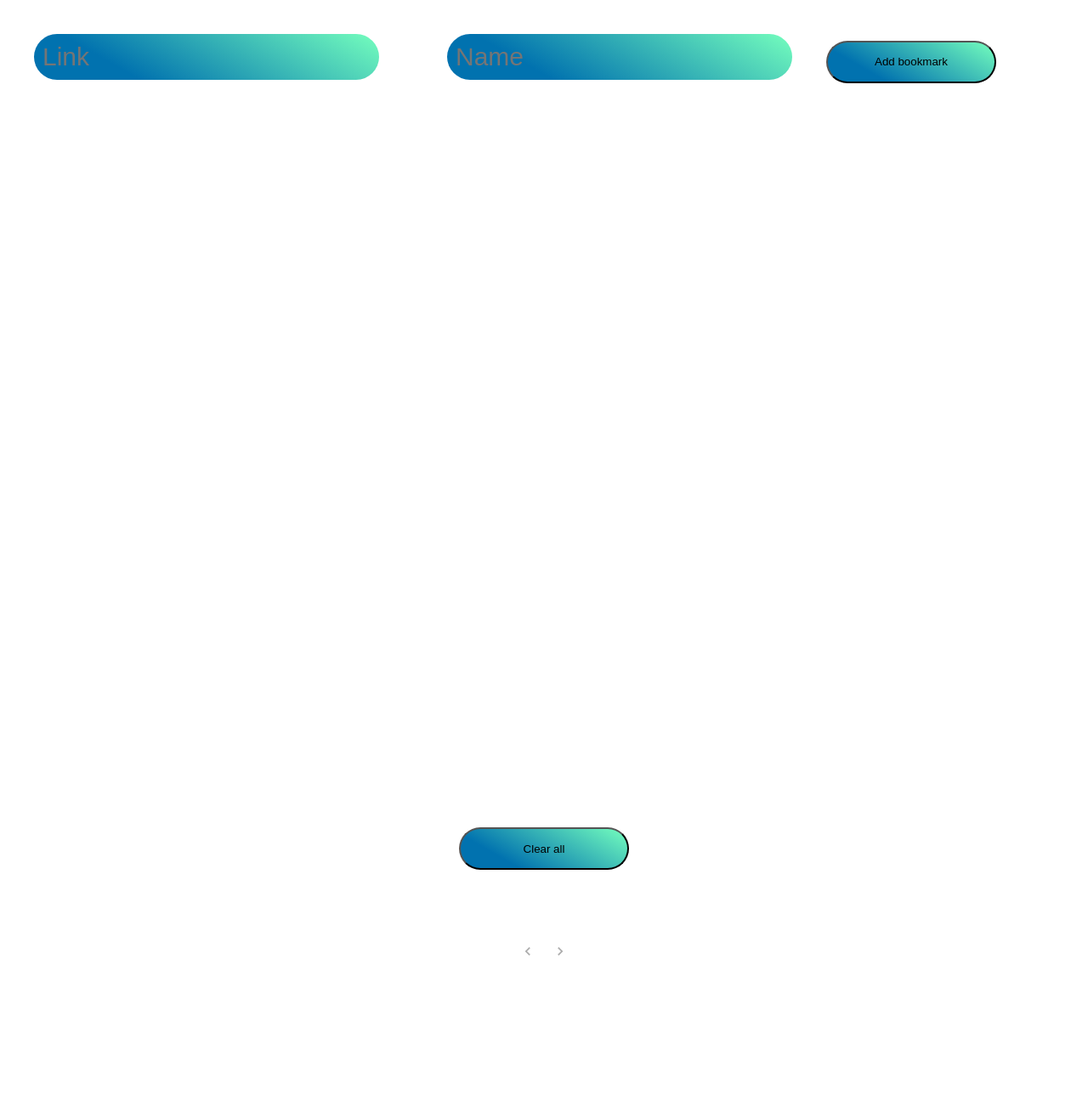
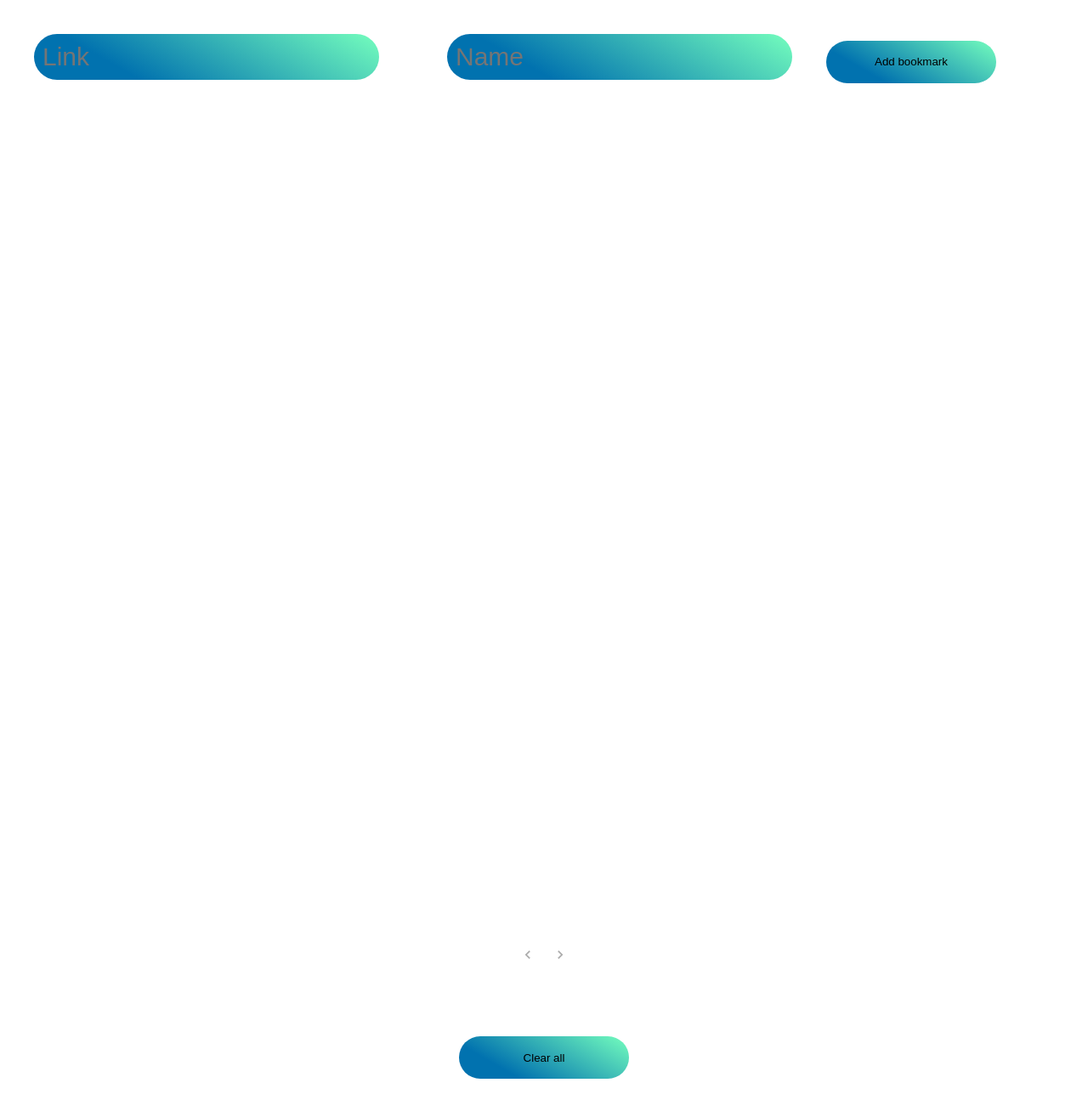
Before and after one commit to Jacobbidmead/bookmarks-react-ts-app, a React (Create React App) app: page / in a window 1280 px wide. Shown: the whole page at 85% size. Before the commit the page ends 1176 px from the top, so only its background shows below. Built offline with nearby package versions, Linux system fonts and the light colour scheme.

Commit message:
Installed framer motion and added button effect

```diff
--- a/package.json
+++ b/package.json
@@ -14,6 +14,7 @@
     "@types/node": "^16.18.12",
     "@types/react": "^18.0.28",
     "@types/react-dom": "^18.0.11",
+    "framer-motion": "^9.0.4",
     "react": "^18.2.0",
     "react-dom": "^18.2.0",
     "react-scripts": "5.0.1",
--- a/src/App.tsx
+++ b/src/App.tsx
@@ -1,7 +1,9 @@
 import React, { FC, useState, useEffect } from "react";
+import { motion } from "framer-motion";
 import { Input } from "./Components/Input.styled";
 import { Button } from "./Components/Button.styled";
-import { Footer, Grid } from "./Components/Grid.styled";
+import { Footer, Grid, TopBar } from "./Components/Grid.styled";
+
 import { Pagination } from "@mui/material";
 
 interface Link {
@@ -103,7 +105,7 @@ const App: FC = () => {
   return (
     <>
       {/* input container */}
-      <div>
+      <TopBar>
         <form onSubmit={handleSubmit}>
           <Input
             type="url"
@@ -113,9 +115,18 @@ const App: FC = () => {
             required
           ></Input>
           <Input type="text" name="text" placeholder="Name" />
-          <Button type="submit">Add bookmark</Button>
+
+          <Button
+            as={motion.button}
+            whileHover={{ scale: 1.1 }}
+            whileTap={{ scale: 0.9 }}
+            type="submit"
+          >
+            Add bookmark
+          </Button>
         </form>
-      </div>
+      </TopBar>
+
       {/* input container end*/}
 
       {/* saved bookmarks container */}
@@ -143,7 +154,14 @@ const App: FC = () => {
                     value={editText}
                     onChange={(e) => setEditText(e.target.value)}
                   />
-                  <Button onClick={() => saveEdit(index)}>Save</Button>
+                  <Button
+                    as={motion.button}
+                    whileHover={{ scale: 1.1 }}
+                    whileTap={{ scale: 0.9 }}
+                    onClick={() => saveEdit(index)}
+                  >
+                    Save
+                  </Button>
                 </>
               ) : (
                 <>
@@ -162,17 +180,25 @@ const App: FC = () => {
         {/* clear button */}
       </Grid>
       <Footer>
-        <div>
-          <Button onClick={clearLinks}>Clear all</Button>
-        </div>
-      </Footer>
-      <Footer>
         <Pagination
           count={totalPages}
           page={currentPage}
           onChange={handlePageChange}
         />
       </Footer>
+      <Footer>
+        <div>
+          <Button
+            as={motion.button}
+            whileHover={{ scale: 1.1 }}
+            whileTap={{ scale: 0.9 }}
+            onClick={clearLinks}
+          >
+            Clear all
+          </Button>
+        </div>
+      </Footer>
+
       {/* clear button end */}
     </>
   );
--- a/src/Components/Button.styled.tsx
+++ b/src/Components/Button.styled.tsx
@@ -11,4 +11,5 @@ export const Button = styled.button`
     rgb(1, 114, 175) 0%,
     rgb(116, 254, 189)
   );
+  border: none;
 `;
--- a/src/Components/Grid.styled.tsx
+++ b/src/Components/Grid.styled.tsx
@@ -11,3 +11,8 @@ export const Footer = styled.div`
   justify-content: center;
   padding: 40px;
 `;
+
+export const TopBar = styled.div`
+  display: grid;
+  grid-template-rows: 1fr 1fr;
+`;
```
Also changed, not shown: 1 other file (tests, documents, lock files or other folders).
